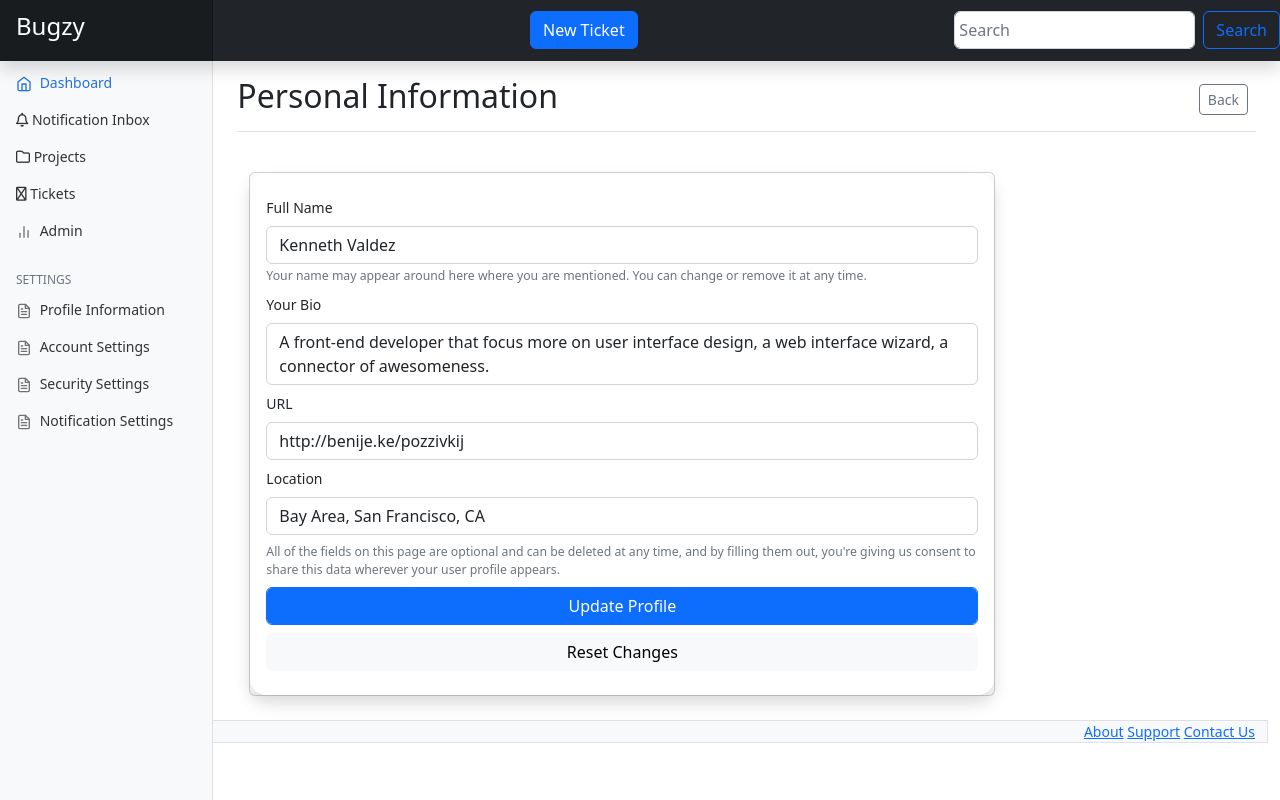
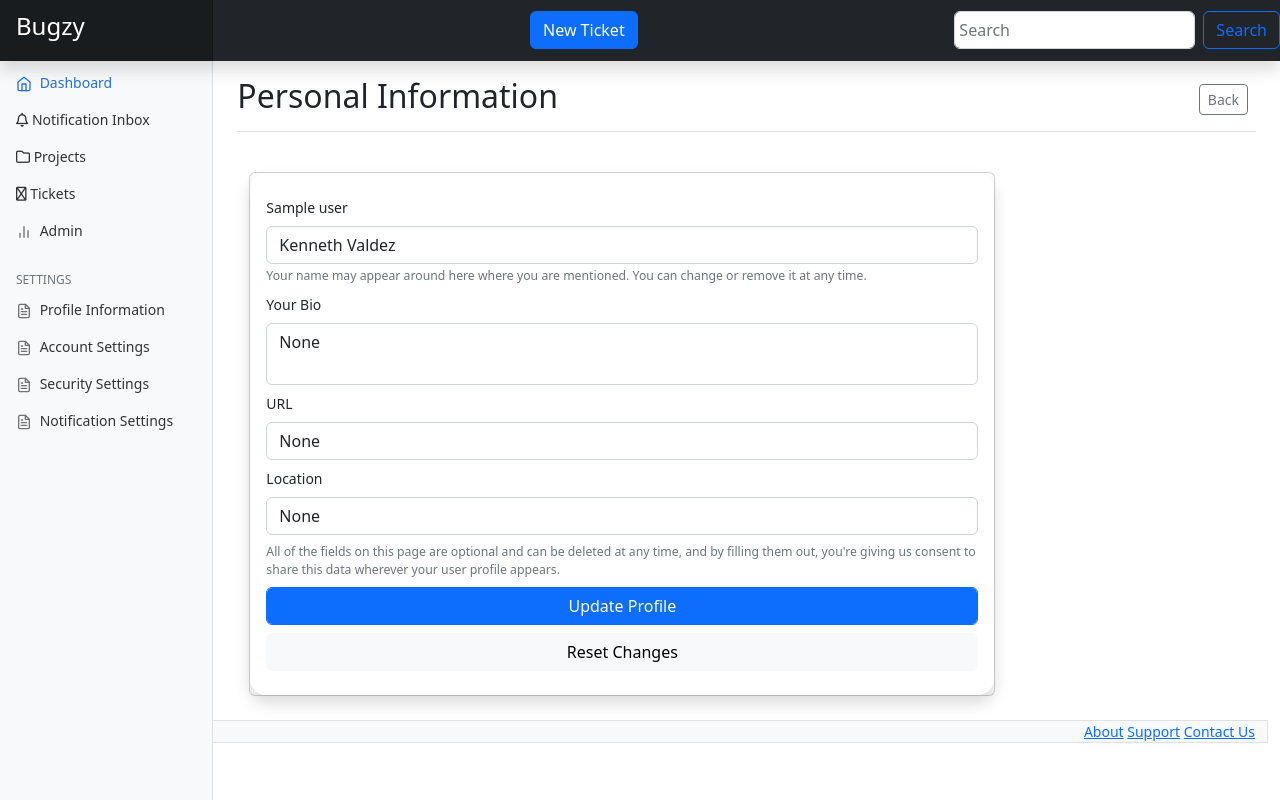
Before and after one commit to Rebjok/Bug-tracker, a Flask app: page /personal-info in a window 1280 px wide. Run offline with Flask 2, Linux system fonts and the light colour scheme; the visitor is signed in with stand-in values (Sample User, id 1); data comes from the database, SQL or seed files in the repository; some libraries are stand-ins or nearby versions.

Commit message:
personal info and account settings pages now display users info

```diff
--- a/app.py
+++ b/app.py
@@ -293,7 +293,7 @@
 def security_settings():
     if request.method == 'POST':
         old_password = request.form['old-password']
-        new_password = request.form['new_password']
+        new_password = request.form['new-password']
         confirm_password = request.form['confirm-password']
         if old_password and new_password and confirm_password:
             if new_password == confirm_password:
@@ -312,6 +312,7 @@
                     return redirect(url_for('security_settings'))
             else:
                 flash('New Password does not match the confirmed password')
+                return redirect(url_for('security_settings'))
 
         return redirect(url_for('security_settings'))
     return render_template('security-settings.html')
--- a/templates/account-settings.html
+++ b/templates/account-settings.html
@@ -14,7 +14,7 @@
                 <form method="post" action="{{ url_for('account_settings') }}" enctype="multipart/form-data">
                   <div class="form-group">
                     <label for="username" class="form-label">Username</label>
-                    <input type="text" class="form-control mb-2" id="username" name="username" aria-describedby="usernameHelp" placeholder="Enter your username" value="kennethvaldez">
+                    <input type="text" class="form-control mb-2" id="username" name="username" aria-describedby="usernameHelp" placeholder="Enter your username" value="{{current_user.username}}">
                     <small id="usernameHelp" class="mb-2 form-text text-muted">After changing your username, your old username becomes available for anyone else to claim.</small>
                     <button class="form-control btn btn-primary mb-3" type="submit">Change</button>
                   </div>
--- a/templates/personal-info.html
+++ b/templates/personal-info.html
@@ -13,21 +13,21 @@
             <div class="card-body rounded-4 shadow">
               <form method="post" action="{{ url_for('personal_info') }}" enctype="multipart/form-data">
                   <div class="form-group my-2">
-                    <label for="fullName" class="form-label">Full Name</label>
+                    <label for="fullName" class="form-label">{{current_user.name|capitalize}}</label>
                     <input type="text" class="form-control" id="fullName" aria-describedby="fullNameHelp" placeholder="Enter your fullname" value="Kenneth Valdez" name="fullName">
                     <small id="fullNameHelp" class="form-text text-muted">Your name may appear around here where you are mentioned. You can change or remove it at any time.</small>
                   </div>
                   <div class="form-group mb-2">
                     <label for="bio" class="form-label">Your Bio</label>
-                    <textarea class="form-control autosize" id="bio" name="bio" placeholder="Write something about you" style="overflow: hidden; overflow-wrap: break-word; resize: none; height: 62px;">A front-end developer that focus more on user interface design, a web interface wizard, a connector of awesomeness.</textarea>
+                    <textarea class="form-control autosize" id="bio" name="bio" placeholder="Write something about you" style="overflow: hidden; overflow-wrap: break-word; resize: none; height: 62px;">{{current_user.bio}}</textarea>
                   </div>
                   <div class="form-group mb-2">
                     <label for="url" class="form-label">URL</label>
-                    <input type="text" class="form-control" id="url" name="url" placeholder="Enter your website address" value="http://benije.ke/pozzivkij">
+                    <input type="text" class="form-control" id="url" name="url" placeholder="Enter your website address" value="{{current_user.website_url}}">
                   </div>
                   <div class="form-group mb-2">
                     <label for="location" class="form-label">Location</label>
-                    <input type="text" class="form-control" id="location" name="location" placeholder="Enter your location" value="Bay Area, San Francisco, CA">
+                    <input type="text" class="form-control" id="location" name="location" placeholder="Enter your location" value="{{current_user.location}}">
                   </div>
                   <div class="form-group small text-muted mb-2">
                     All of the fields on this page are optional and can be deleted at any time, and by filling them out, you're giving us consent to share this data wherever your user profile appears.
```
